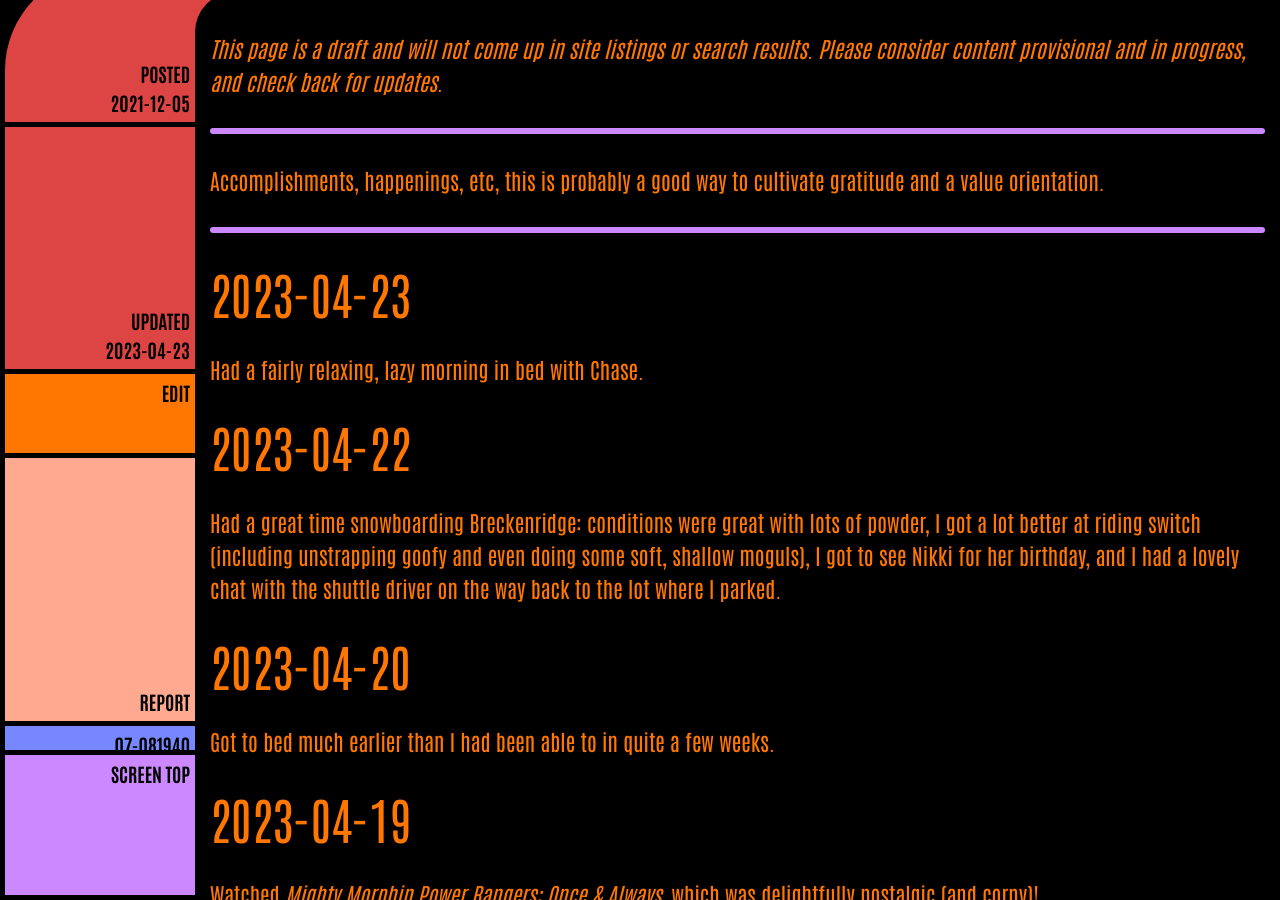
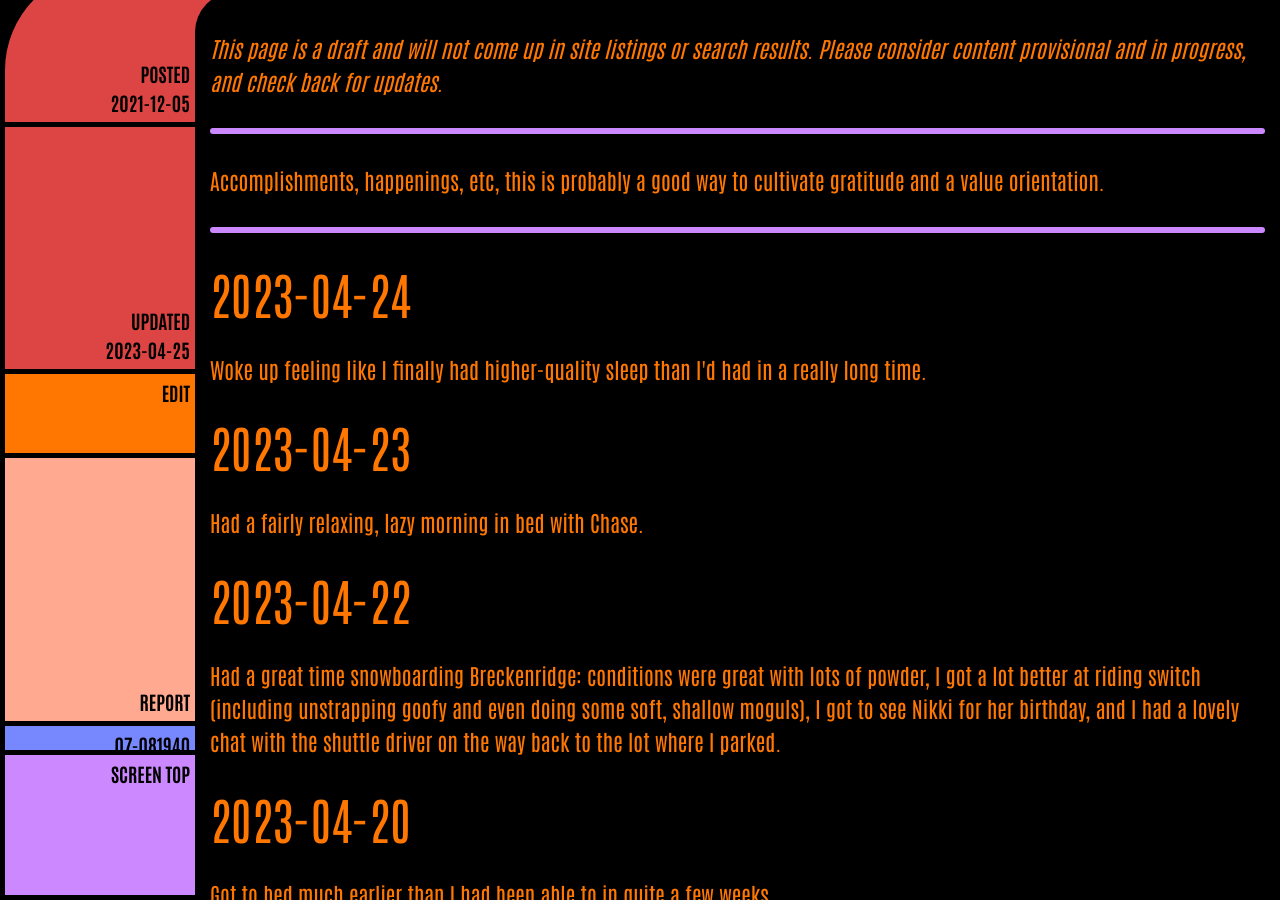
Before and after one commit to ArthurZey/arthurzey.github.io, a Jekyll site: the page built from _pages/one-good-thing.md, in a window 1280 px wide and 900 px high, scrolled down 333 px. Built offline with Jekyll 4.4.1, drawn with Linux system fonts in a browser that asks for light colours.

Commit message:
added 2023-04-24

```diff
--- a/_pages/one-good-thing.md
+++ b/_pages/one-good-thing.md
@@ -2,12 +2,14 @@
 title: One Good Thing
 description: "Accomplishments, happenings, etc, this is probably a good way to cultivate gratitude and a value orientation."
 date: "2021-12-05"
-last_modified_at: "2023-04-23T21:37:39+00:00"
+last_modified_at: "2023-04-25T00:48:19+00:00"
 tags:
   - happenings
   - draft
 sitemap: false
 ---
+## 2023-04-24
+Woke up feeling like I finally had higher-quality sleep than I'd had in a really long time.
 
 ## 2023-04-23
 Had a fairly relaxing, lazy morning in bed with Chase.
```
